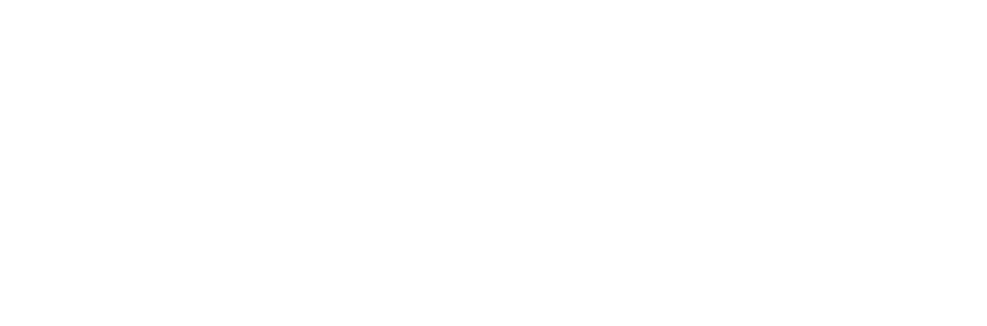
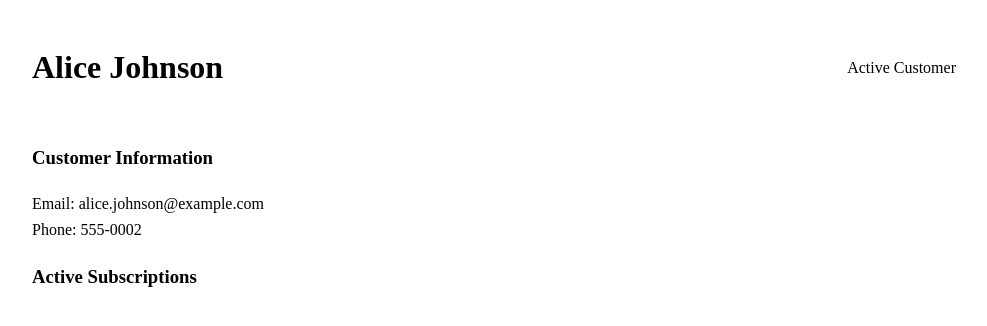
Before and after one commit to Hmiller62/Customer-Site, a React (Vite) app: page / in a window 1280 px wide. Both pictures are taken after a click on the element 322 px from the left and 226 px from the top of the page. Shown: the top 326 px of the page, without its empty margins (46-1033 px from the left). Built offline with nearby package versions, Linux system fonts and the light colour scheme.

Commit message:
INFO SCREEN
Created info screen populated with data in basic view, as well as three card view for subscriptions. Potentially change color to green for subs and need to add delete/transfer/add functionality

```diff
--- a/src/App.jsx
+++ b/src/App.jsx
@@ -1,4 +1,4 @@
-import { BrowserRouter, Routes, Route } from 'react-router-dom'
+import {Routes, Route } from 'react-router-dom'
 import Dashboard from './pages/dashboard'
 import InfoScreen from './pages/infoScreen'
 
--- /dev/null
+++ b/src/components/SubscriptionCard.jsx
@@ -0,0 +1,22 @@
+import React from "react";
+import Vehicle from "../utils/Vehicle"
+
+const cardStyle = {
+  border: "3px solid #007BFF",
+  backgroundColor: "#E6F2FF",
+  paddingLeft: "30px",
+  marginBottom: "12px",
+  marginTop: "12px",
+  borderRadius: "15px",
+  boxShadow: "0 2px 4px rgba(0,0,0,0.1)",
+  width: "90%"
+};
+
+export default function SubscriptionCard({vehicle}) {
+  return (
+    <div style ={cardStyle} className="vehicle-card">
+      <h2>{vehicle.licenseNum}</h2>
+      <p>{vehicle.color} {vehicle.model}</p>
+    </div>
+  );
+}
--- a/src/pages/InfoScreen.jsx
+++ b/src/pages/InfoScreen.jsx
@@ -1,3 +1,67 @@
+import React, { useState } from "react";
+import Database from "../utils/database.jsx"
+import SubscriptionCard from "../components/SubscriptionCard.jsx"
+import { useNavigate, useParams } from 'react-router-dom';
+
 export default function InfoScreen() {
-  //placeholder, need to read customer
-}
+
+  const { id } = useParams();
+  const currCustomer = Database.find(customer => customer.id === id)
+  return (
+      <div
+      style={{
+        paddingLeft: "50px",
+        paddingRight: "50px"
+      }}
+      >
+        <div
+        style={{
+          padding: "20px",
+           }}>
+            <div
+            style={{
+              display: "flex",
+              justifyContent: "space-between",
+              alignItems: "center",
+              paddingRight: "200px"
+              }}>
+                  <h1>{currCustomer.name}</h1>
+                  <span>{currCustomer.active ? "Active Customer" : "Inactive"}</span>
+            </div>
+            <div
+            style={{
+              display: "flex",
+              flexDirection: "column",
+               gap: "8px",
+              marginTop: "20px"
+               }}>
+              <h3>Customer Information</h3>
+              <div>Email: {currCustomer.email}</div>
+              <div>Phone: {currCustomer.phone}</div>
+              <h3>Active Subscriptions</h3>
+
+              <div style={{
+
+                      justifyContent: "center",
+                      display: "flex",
+                      alignItems: "center",
+                      flexWrap: "wrap",
+                      overflowY: "auto",
+                      maxHeight: "600px",
+                      gap: "7px"
+                      }}>
+                      {currCustomer.subscriptions.map((subscription) => (
+                        <div style={{
+                          minWidth: "400px",
+                          flex: "1 1 calc(33%)"    //style for 3-column view
+                      }}
+                        >
+                        <SubscriptionCard key={subscription.licenseNum} vehicle={subscription} />
+                        </div>
+                      ))}
+                    </div>
+
+        </div>
+      </div>
+    </div>
+)}
--- a/src/pages/dashboard.jsx
+++ b/src/pages/dashboard.jsx
@@ -1,6 +1,7 @@
 import React, { useState } from "react";
 import SearchBar from "../components/SearchBar.jsx"
 import CustomerCard from "../components/CustomerCard.jsx"
+import Database from "../utils/database.jsx"
 import createCustomer from "../utils/Customer";
 import { useNavigate } from 'react-router-dom';
 
@@ -10,28 +11,8 @@
 
   const [searchTerm, setSearchTerm] = useState("");
 
-  const dummyCustomers = [
-  createCustomer("Jeff Smith", "jeff.smith@example.com", "555-0001"),
-  createCustomer("Alice Johnson", "alice.johnson@example.com", "555-0002"),
-  createCustomer("Bob Williams", "bob.williams@example.com", "555-0003"),
-  createCustomer("Cathy Brown", "cathy.brown@example.com", "555-0004"),
-  createCustomer("David Lee", "david.lee@example.com", "555-0005"), //later, make a file to store this mess
-  createCustomer("Ella Davis", "ella.davis@example.com", "555-0006"),
-  createCustomer("Frank Miller", "frank.miller@example.com", "555-0007"),
-  createCustomer("Grace Wilson", "grace.wilson@example.com", "555-0008"),
-  createCustomer("Henry Moore", "henry.moore@example.com", "555-0009"),
-  createCustomer("Isla Taylor", "isla.taylor@example.com", "555-0010"),
-  createCustomer("Jack Anderson", "jack.anderson@example.com", "555-0011"),
-  createCustomer("Kara Thomas", "kara.thomas@example.com", "555-0012"),
-  createCustomer("Liam White", "liam.white@example.com", "555-0013"),
-  createCustomer("Mia Harris", "mia.harris@example.com", "555-0014"),
-  createCustomer("Noah Martin", "noah.martin@example.com", "555-0015")
-  ];
 
-
-
-
-  const [customers, setCustomers] = useState(dummyCustomers);
+  const [customers] = useState(Database);
 
   const firstPassCustomers = customers //logic to sort based on search term and remove inactive users
       .filter(customer => customer.active)
--- a/src/utils/Customer.jsx
+++ b/src/utils/Customer.jsx
@@ -3,7 +3,3 @@
 export default function createCustomer(name, email, phone, subscriptions = [], active = true, balance = 0) {
     return {id: uuidv4(), name, email, phone, subscriptions, active, balance}
 }
-
-export function addSubscription(vehicle, subID) {
-    return {vehicle, subID}
-}
--- /dev/null
+++ b/src/utils/Database.jsx
@@ -0,0 +1,23 @@
+import createCustomer from "./Customer";
+import createVehicle from "./Vehicle";
+
+
+const dummyCustomers = [
+  createCustomer("Jeff Smith", "jeff.smith@example.com", "555-0001"),
+  createCustomer("Alice Johnson", "alice.johnson@example.com", "555-0002"),
+  createCustomer("Bob Williams", "bob.williams@example.com", "555-0003", [createVehicle("REW3434", "Toyota Prius", "Gray"), createVehicle("BBB9001", "Honda Civic", "White")]),
+  createCustomer("Cathy Brown", "cathy.brown@example.com", "555-0004"),
+  createCustomer("David Lee", "david.lee@example.com", "555-0005"),
+  createCustomer("Ella Davis", "ella.davis@example.com", "555-0006"),
+  createCustomer("Frank Miller", "frank.miller@example.com", "555-0007"),
+  createCustomer("Grace Wilson", "grace.wilson@example.com", "555-0008"),
+  createCustomer("Henry Moore", "henry.moore@example.com", "555-0009"),
+  createCustomer("Isla Taylor", "isla.taylor@example.com", "555-0010"),
+  createCustomer("Jack Anderson", "jack.anderson@example.com", "555-0011"),
+  createCustomer("Kara Thomas", "kara.thomas@example.com", "555-0012"),
+  createCustomer("Liam White", "liam.white@example.com", "555-0013"),
+  createCustomer("Mia Harris", "mia.harris@example.com", "555-0014"),
+  createCustomer("Noah Martin", "noah.martin@example.com", "555-0015")
+  ];
+
+  export default dummyCustomers;
--- a/src/utils/Vehicle.jsx
+++ b/src/utils/Vehicle.jsx
@@ -1,3 +1,3 @@
-export function createVehicle(licenseNum, model, color) {
+export default function createVehicle(licenseNum, model, color) {
     return {licenseNum, model, color}
 }
```
